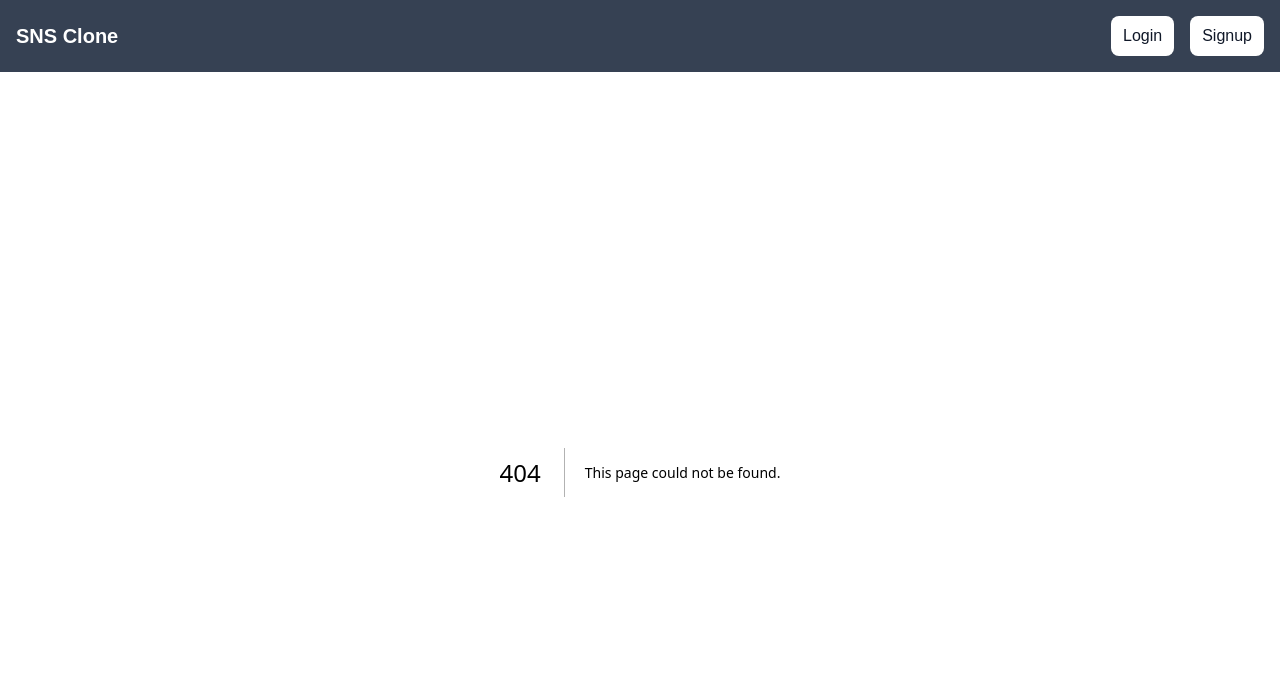
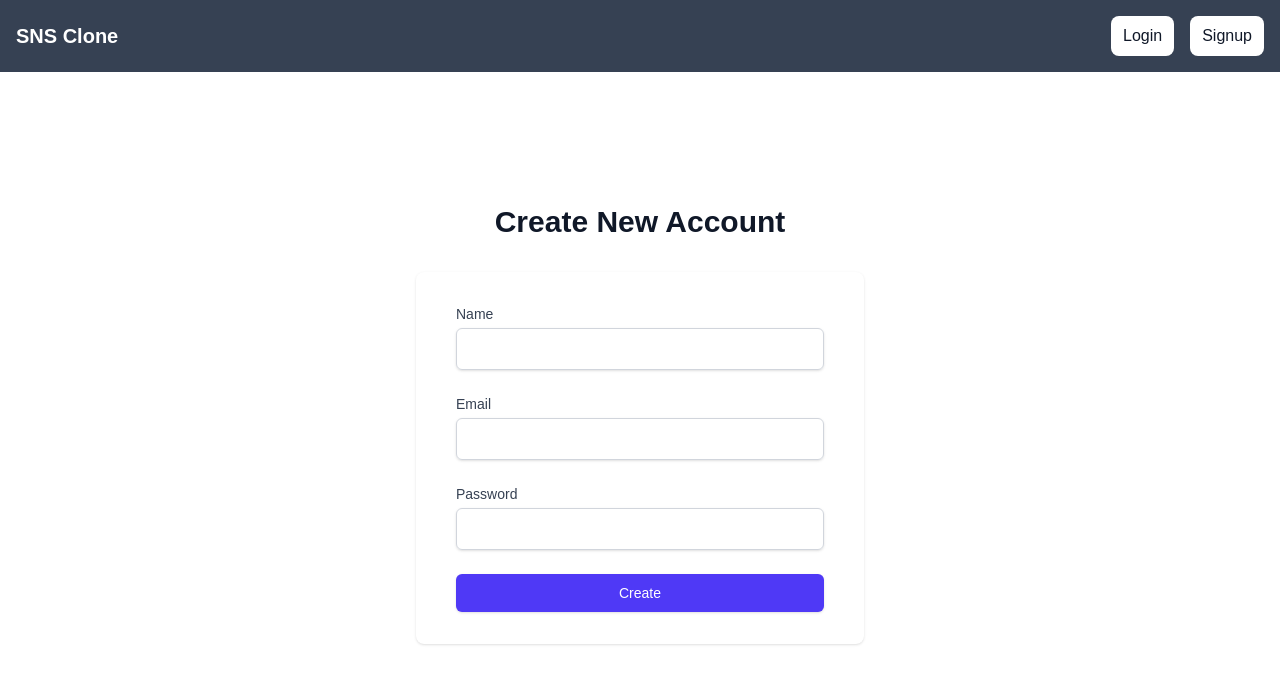
Before and after one commit to Ryutera/SocialMedia_Next.js, a Next.js app in the folder client/: page /signup in a window 1280 px wide. Before the commit this address had no page. Shown: the top 684 px of the page. Built offline with nearby package versions, Linux system fonts and the light colour scheme.

Commit message:
login & sign up page created

```diff
--- /dev/null
+++ b/client/app/components/Post.tsx
@@ -0,0 +1,24 @@
+import React from 'react'
+
+const Post = () => {
+  return (
+    <div className="bg-white shadow-md rounded p-4 mb-4">
+  <div className="mb-4">
+    <div className="flex items-center mb-2">
+      <img
+        className="w-10 h-10 rounded-full mr-2"
+        src="https://via.placeholder.com/150"
+        alt="User Avatar"
+      />
+      <div>
+        <h2 className="font-semibold text-md">ryusei</h2>
+        <p className="text-gray-500 text-sm">01/01 13:00</p>
+      </div>
+    </div>
+    <p className="text-gray-700">First post</p>
+  </div>
+</div>
+  )
+}
+
+export default Post
--- a/client/app/components/Timeline.tsx
+++ b/client/app/components/Timeline.tsx
@@ -1,4 +1,5 @@
 import React from 'react'
+import Post from './Post'
 
 const Timeline = () => {
   return (
@@ -18,7 +19,7 @@
         </button>
       </form>
     </div>
-
+    <Post/>
   </main>
 </div>
   )
--- /dev/null
+++ b/client/app/login/page.tsx
@@ -0,0 +1,68 @@
+import Head from 'next/head';
+import React from 'react'
+
+const login = () => {
+  return (
+    <div
+    style={{ height: "88vh" }}
+    className="flex flex-col justify-center py-12 sm:px-6 lg:px-8"
+  >
+    <Head>
+      <title>Login</title>
+    </Head>
+    <div className="sm:mx-auto sm:w-full sm:max-w-md">
+      <h2 className="mt-6 text-center text-3xl font-extrabold text-gray-900">
+       Login to your accoutn
+      </h2>
+    </div>
+    <div className="mt-8 sm:mx-auto sm:w-full sm:max-w-md">
+      <div className="bg-gray-50 py-8 px-4 shadow sm:rounded-lg sm:px-10">
+        <form>
+          <div>
+            <label
+              htmlFor="email"
+              className="block text-sm font-medium text-gray-700"
+            >
+              Email address
+            </label>
+            <input
+              id="email"
+              name="email"
+              type="email"
+              autoComplete="email"
+              required
+              className="mt-1 block w-full border border-gray-300 rounded-md shadow-sm py-2 px-3 text-base focus:outline-none focus:ring-indigo-500 focus:border-indigo-500"
+            />
+          </div>
+          <div className="mt-6">
+            <label
+              htmlFor="password"
+              className="block text-sm font-medium text-gray-700"
+            >
+              Password
+            </label>
+            <input
+              id="password"
+              name="password"
+              type="password"
+              autoComplete="current-password"
+              required
+              className="mt-1 block w-full border border-gray-300 rounded-md shadow-sm py-2 px-3 text-base focus:outline-none focus:ring-indigo-500 focus:border-indigo-500"
+            />
+          </div>
+          <div className="mt-6">
+            <button
+              type="submit"
+              className="w-full py-2 px-4 border border-transparent rounded-md shadow-sm text-sm font-medium text-white bg-indigo-600 hover:bg-indigo-700 focus:outline-none focus:ring-2 focus:ring-offset-2 focus:ring-indigo-500"
+            >
+              Login
+            </button>
+          </div>
+        </form>
+      </div>
+    </div>
+  </div>
+  )
+}
+
+export default login
--- /dev/null
+++ b/client/app/signup/page.tsx
@@ -0,0 +1,85 @@
+import Head from 'next/head'
+import React from 'react'
+
+const page = () => {
+  return (
+    <div
+    style={{ height: "88vh" }}
+    className="flex flex-col justify-center sm:px-6 lg:px-8"
+  >
+    <Head>
+      <title>Create</title>
+    </Head>
+    <div className="sm:mx-auto sm:w-full sm:max-w-md">
+      <h2 className="text-center text-3xl font-extrabold text-gray-900">
+        Create New Account
+      </h2>
+    </div>
+    <div className="mt-8 sm:mx-auto sm:w-full sm:max-w-md">
+      <div className="bg-white py-8 px-4 shadow sm:rounded-lg sm:px-10">
+        <form>
+          <div>
+            <label
+              htmlFor="email"
+              className="block text-sm font-medium text-gray-700"
+            >
+             Name
+            </label>
+            <input
+              id="name"
+              name="name"
+              type="text"
+              autoComplete="name"
+              required
+              className="mt-1 block w-full border border-gray-300 rounded-md shadow-sm py-2 px-3 text-base focus:outline-none focus:ring-indigo-500 focus:border-indigo-500"
+            />
+          </div>
+          <div className="mt-6">
+            <label
+              htmlFor="email"
+              className="block text-sm font-medium text-gray-700"
+            >
+              Email
+            </label>
+            <input
+              id="email"
+              name="email"
+              type="email"
+              autoComplete="email"
+              required
+              className="mt-1 block w-full border border-gray-300 rounded-md shadow-sm py-2 px-3 text-base focus:outline-none focus:ring-indigo-500 focus:border-indigo-500"
+            />
+          </div>
+          <div className="mt-6">
+            <label
+              htmlFor="password"
+              className="block text-sm font-medium text-gray-700"
+            >
+              Password
+            </label>
+            <input
+              id="password"
+              name="password"
+              type="password"
+              autoComplete="new-password"
+              required
+              className="mt-1 block w-full border border-gray-300 rounded-md shadow-sm py-2 px-3 text-base focus:outline-none focus:ring-indigo-500 focus:border-indigo-500"
+            />
+          </div>
+          <div className="mt-6">
+            <button
+              type="submit"
+              className="w-full py-2 px-4 border border-transparent rounded-md shadow-sm text-sm font-medium text-white bg-indigo-600 hover:bg-indigo-700 focus:outline-none focus:ring-2 focus:ring-offset-2 focus:ring-indigo-500"
+            >
+              Create
+            </button>
+          </div>
+        </form>
+      </div>
+    </div>
+  </div>
+
+  )
+}
+
+export default page
```
